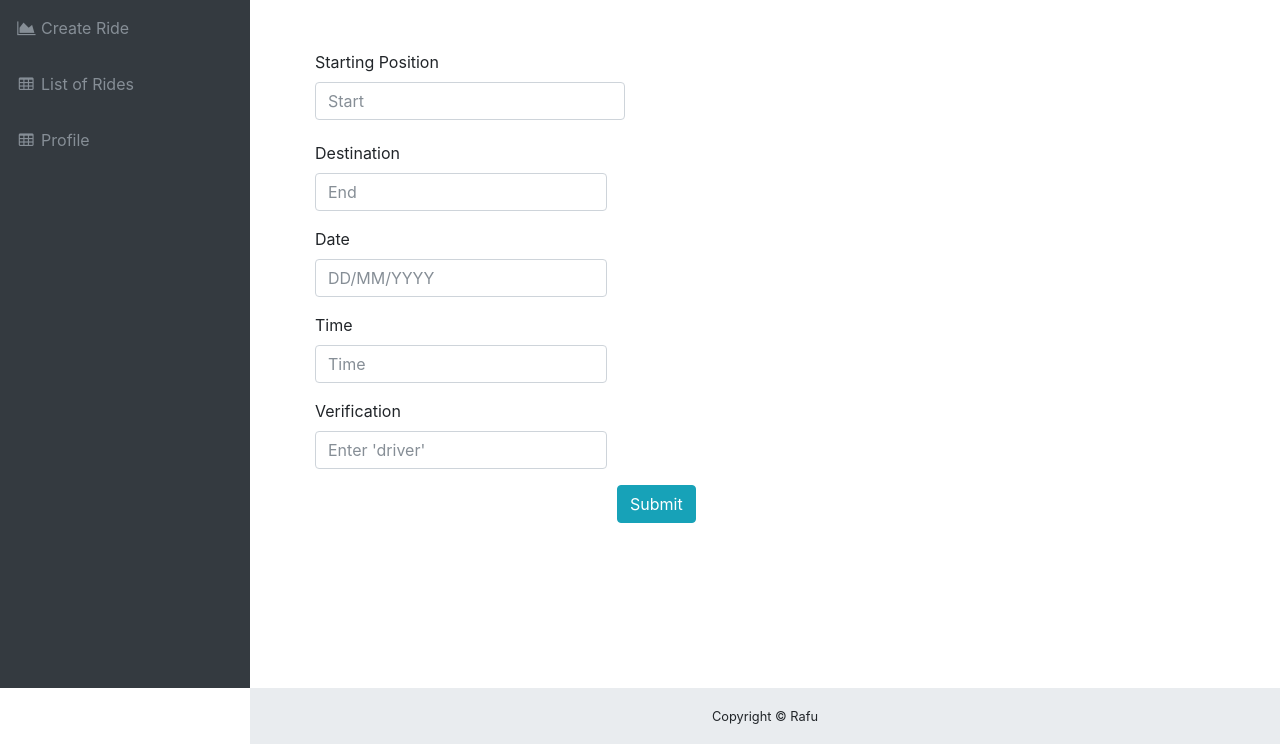
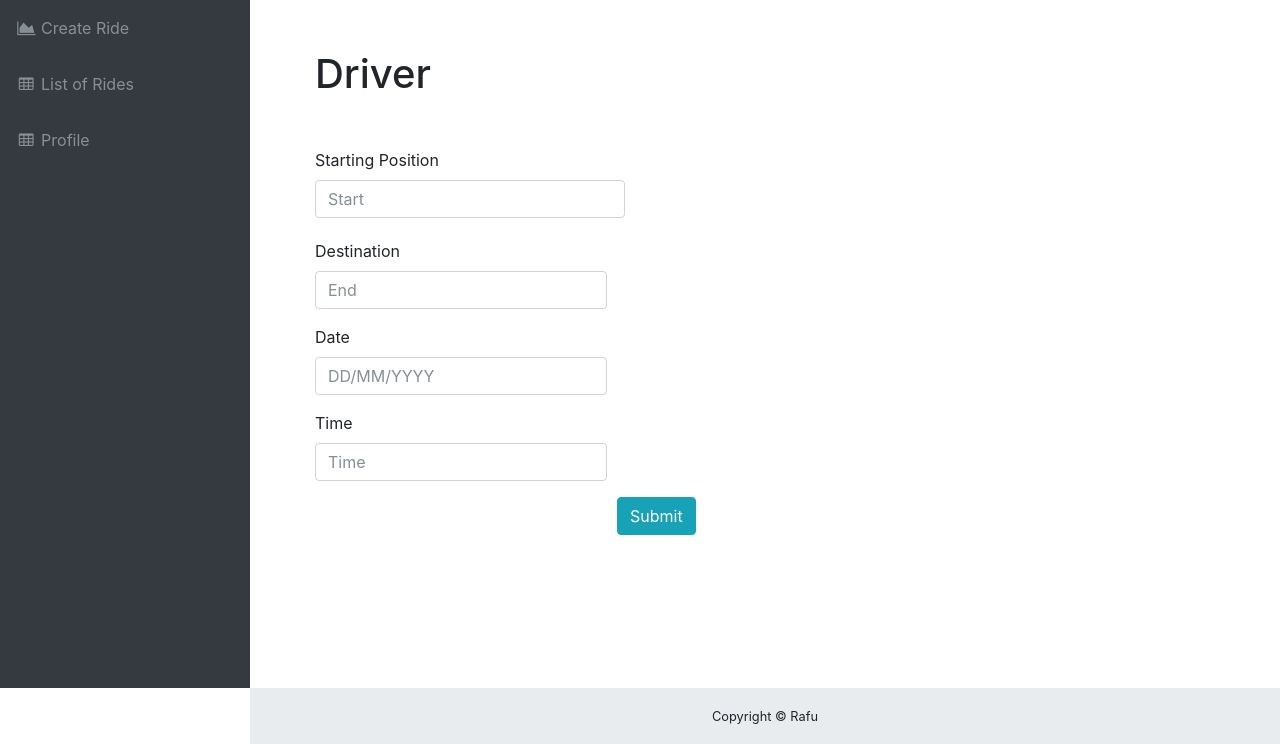
Before and after one commit to carlospker12/rafuhitch, a Flask app: page /createridedriver in a window 1280 px wide; the page is wider, and only the part inside the window is pictured. Shown: the part 56-800 px from the top of that part. Run offline with Flask 2, Linux system fonts and the light colour scheme; some libraries are stand-ins or nearby versions.

Commit message:
Made Passenger page differ from driver

```diff
--- a/templates/create_ride_driver.html
+++ b/templates/create_ride_driver.html
@@ -22,6 +22,7 @@
 <div class="container-fluid"></div>
 <form method="POST" action="" style="padding-left: 300px;padding-top: 50px">
     <div class="form-group">
+        <h1 style="margin-bottom:50px">Driver</h1>
             <div class="form-row">
                 <div class="form-group col-md-4">
                     {{ render_field(form.from_where, class_="form-control") }}
@@ -51,12 +52,6 @@
         </div>
 
         <div class="form-group">
-            <div class="form-group col-md-4">
-                {{ render_field(form.userid, class_="form-control") }}
-            </div>
-        </div>
-
-        <div class="form-group">
                 <div class="form-group col-md-4" style="margin-left: 432px">
                     <input type="submit" style="margin-left: -130px" value="Submit" class="btn btn-info"/>
                 </div>
```
Also changed, not shown: templates/create_ride_passenger.html (+2 -5 lines).
